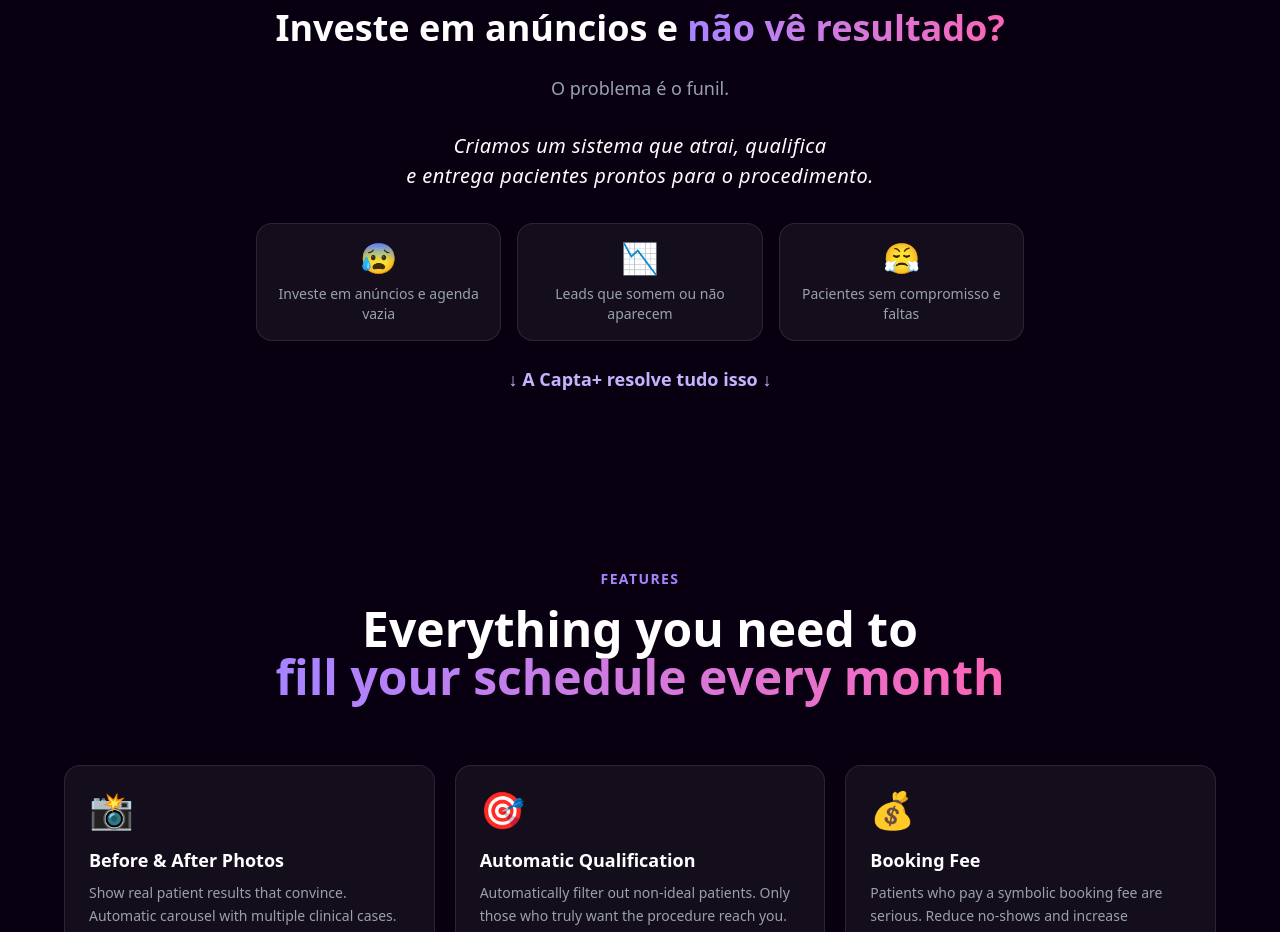
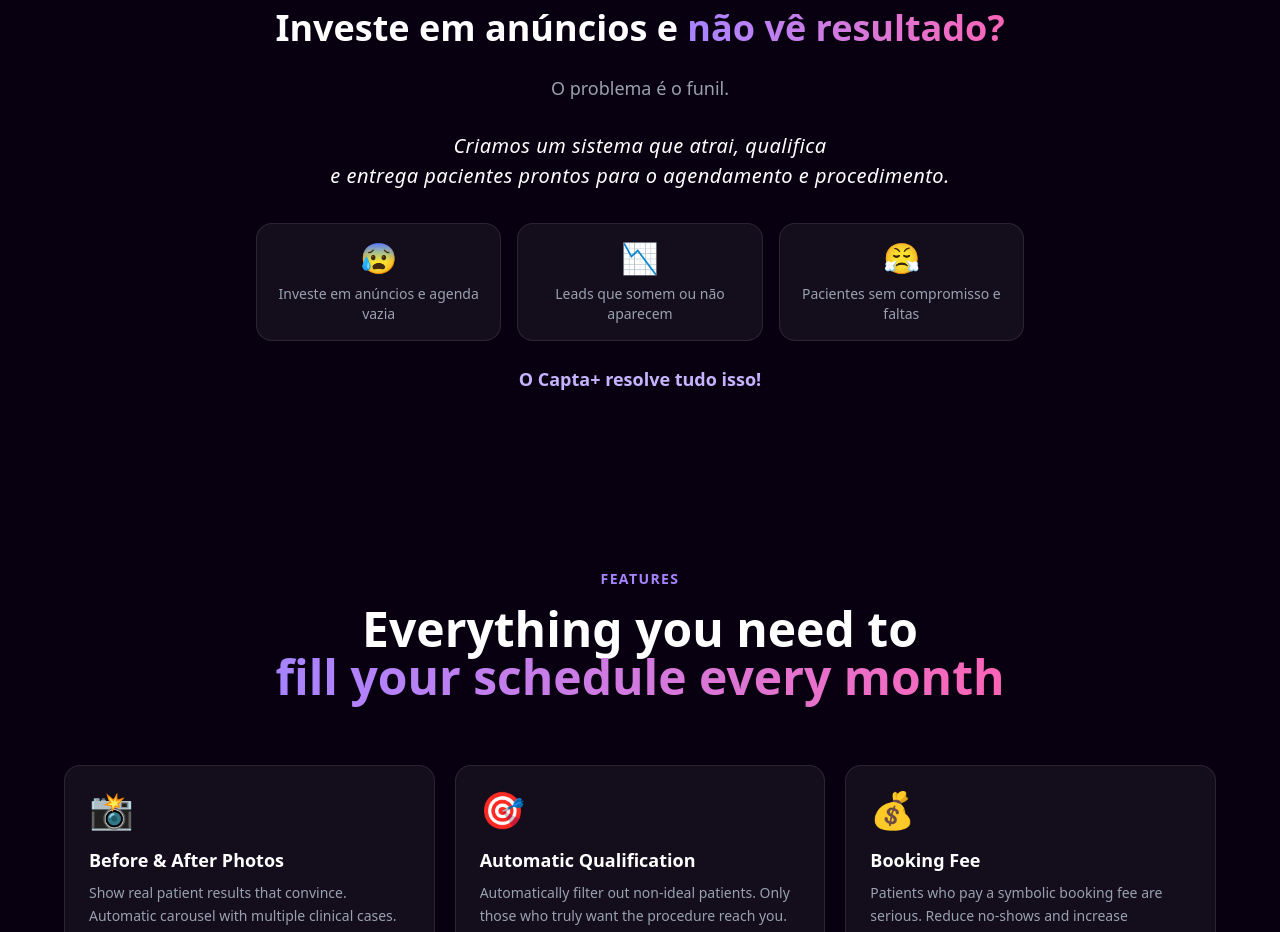
Before and after one commit to MarcioRosa-QuickQuote/paciente-modelo-forms, a Next.js app: page /en in a window 1280 px wide. Shown: the part 920-1852 px from the top of the page. Built offline with nearby package versions, Linux system fonts and the light colour scheme.

Commit message:
Update pain section copy

```diff
--- a/src/app/[locale]/page.tsx
+++ b/src/app/[locale]/page.tsx
@@ -276,7 +276,7 @@
             className="text-gray-400 text-lg leading-relaxed mb-8"
           >
             O problema é o funil.<br /><br />
-            <span className="text-white font-light text-xl tracking-wide" style={{ fontStyle: 'italic' }}>Criamos um sistema que atrai, qualifica<br />e entrega pacientes prontos para o procedimento.</span>
+            <span className="text-white font-light text-xl tracking-wide" style={{ fontStyle: 'italic' }}>Criamos um sistema que atrai, qualifica<br />e entrega pacientes prontos para o agendamento e procedimento.</span>
           </motion.p>
           <motion.div
             initial={{ opacity: 0, y: 20 }}
@@ -303,7 +303,7 @@
             transition={{ delay: 0.4 }}
             className="mt-6 text-violet-300 font-semibold text-lg"
           >
-            ↓ A Capta+ resolve tudo isso ↓
+            O Capta+ resolve tudo isso!
           </motion.div>
         </div>
       </section>
```
